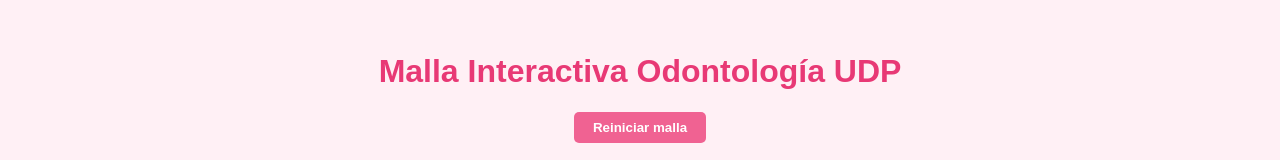
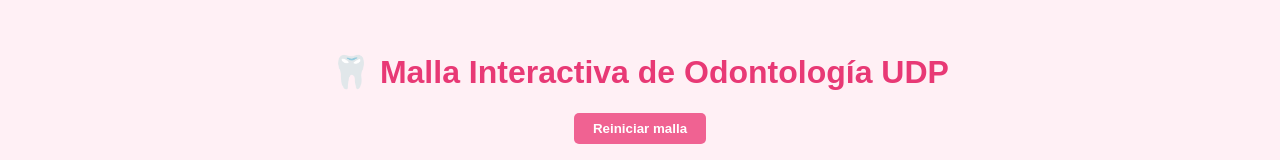
Before and after one commit to kathyyy154/mallaODO, a plain HTML site: page index.html in a window 1280 px wide. Shown: the top 160 px of the page. Drawn offline with Linux system fonts and the light colour scheme.

Commit message:
Update index.html

```diff
--- a/index.html
+++ b/index.html
@@ -2,11 +2,11 @@
 <html lang="es">
 <head>
   <meta charset="UTF-8">
-  <title>Malla Odontología UDP</title>
+  <title>Malla Odontología UDP ✨</title>
   <link rel="stylesheet" href="styles.css">
 </head>
 <body>
-  <h1>Malla Interactiva Odontología UDP</h1>
+  <h1>🦷 Malla Interactiva de Odontología UDP</h1>
   <button onclick="reiniciarMalla()">Reiniciar malla</button>
 
   <div class="malla">
```
